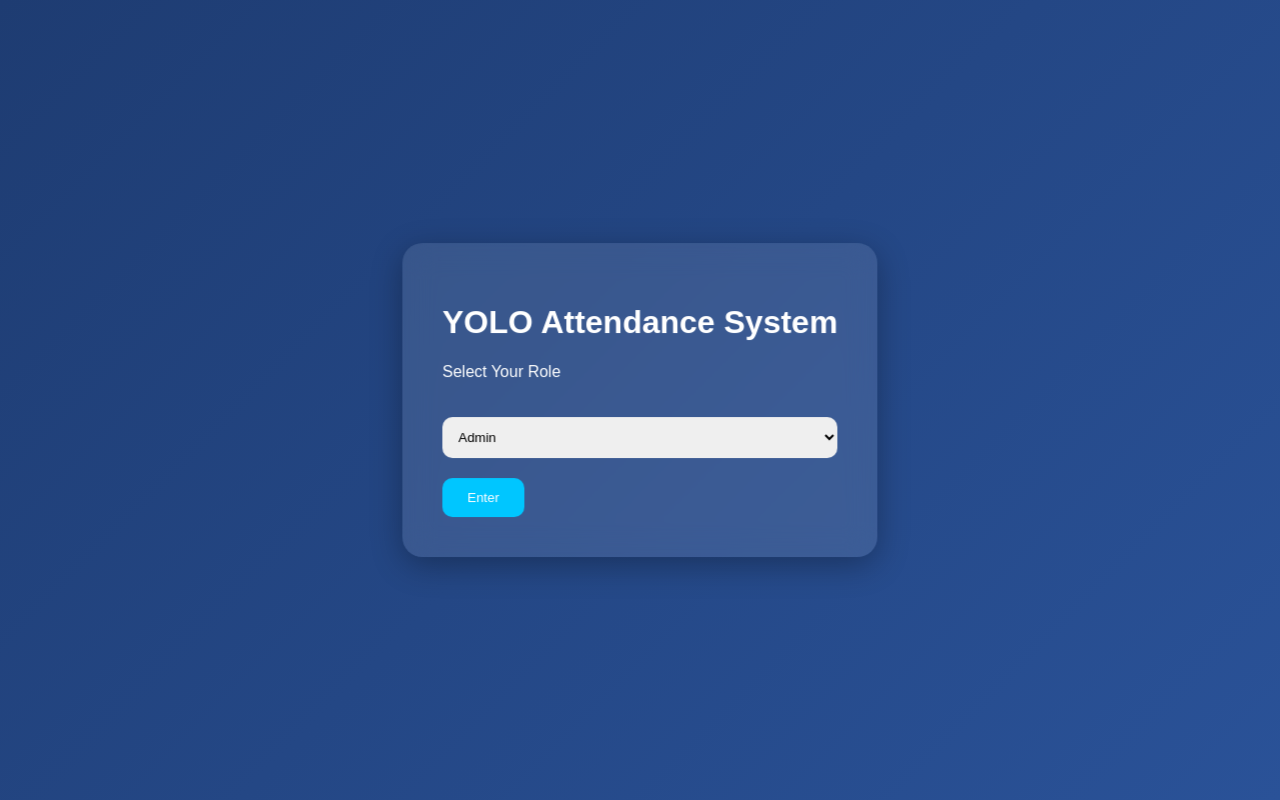
After one commit to srj7042/YOLO-MP, a Flask app: template templates/login.html in a window 1280 px wide. The commit adds this page. Run offline with Flask 3, Linux system fonts and the light colour scheme; the template is opened without the code that fills it, so the values that code supplies are empty; parts of the project's set-up code (start-up, migrations or seed data) failed here and were passed over.

Commit message:
Initial commit - AI Attendance System

```diff
--- a/app.py
+++ b/app.py
@@ -5,11 +5,13 @@ import numpy as np
 import torch
 import sqlite3
 from datetime import datetime
-from flask import Flask, render_template, request, redirect
+from flask import Flask, render_template, request, redirect, session
 from ultralytics import YOLO
 from facenet_pytorch import InceptionResnetV1
 
 app = Flask(__name__)
+app.secret_key = "supersecretkey"
+
 UPLOAD_FOLDER = "static/uploads"
 os.makedirs(UPLOAD_FOLDER, exist_ok=True)
 
@@ -23,7 +25,7 @@ print("[INFO] Loading FaceNet...")
 facenet = InceptionResnetV1(pretrained="vggface2").eval()
 
 # ==============================
-# LOAD FACE EMBEDDINGS
+# LOAD EMBEDDINGS
 # ==============================
 with open("encodings/faces.pkl", "rb") as f:
     known_embeddings = pickle.load(f)
@@ -39,11 +41,10 @@ for name, embeds in known_embeddings.items():
 known_vectors = np.array(known_vectors)
 THRESHOLD = 0.9
 
-
 # ==============================
-# DATABASE SETUP
+# DATABASE
 # ==============================
-def init_database():
+def init_db():
     conn = sqlite3.connect("attendance.db")
     cursor = conn.cursor()
 
@@ -51,8 +52,8 @@ def init_database():
     CREATE TABLE IF NOT EXISTS students (
         id INTEGER PRIMARY KEY AUTOINCREMENT,
         name TEXT UNIQUE,
-        roll_no TEXT,
-        class TEXT
+        roll_no TEXT UNIQUE,
+        class_name TEXT
     )
     """)
 
@@ -62,7 +63,8 @@ def init_database():
         student_id INTEGER,
         date TEXT,
         time TEXT,
-        status TEXT,
+        status TEXT DEFAULT 'Present',
+        UNIQUE(student_id, date),
         FOREIGN KEY(student_id) REFERENCES students(id)
     )
     """)
@@ -74,49 +76,48 @@ def init_database():
 def add_student(name, roll_no, class_name):
     conn = sqlite3.connect("attendance.db")
     cursor = conn.cursor()
-
     cursor.execute("""
-    INSERT OR IGNORE INTO students (name, roll_no, class)
+    INSERT OR IGNORE INTO students (name, roll_no, class_name)
     VALUES (?, ?, ?)
     """, (name, roll_no, class_name))
-
     conn.commit()
     conn.close()
 
 
-def mark_attendance(name):
+def get_student_id(name):
+    conn = sqlite3.connect("attendance.db")
+    cursor = conn.cursor()
+    cursor.execute("SELECT id FROM students WHERE name=?", (name,))
+    result = cursor.fetchone()
+    conn.close()
+    return result[0] if result else None
+
+
+def mark_attendance(student_id):
     conn = sqlite3.connect("attendance.db")
     cursor = conn.cursor()
 
-    today = datetime.now().strftime("%Y-%m-%d")
-    now = datetime.now().strftime("%H:%M:%S")
+    now = datetime.now()
+    date = now.strftime("%Y-%m-%d")
+    time = now.strftime("%H:%M:%S")
 
-    cursor.execute("SELECT id FROM students WHERE name=?", (name,))
-    student = cursor.fetchone()
-
-    if student is None:
-        conn.close()
-        return
-
-    student_id = student[0]
-
-    cursor.execute("""
-    SELECT * FROM attendance
-    WHERE student_id=? AND date=?
-    """, (student_id, today))
-
-    if cursor.fetchone() is None:
+    try:
         cursor.execute("""
         INSERT INTO attendance (student_id, date, time, status)
         VALUES (?, ?, ?, ?)
-        """, (student_id, today, now, "Present"))
+        """, (student_id, date, time, "Present"))
+
         conn.commit()
+        print("Attendance marked")
+
+    except sqlite3.IntegrityError:
+        print("Already marked today")
 
     conn.close()
 
 
 # ==============================
-# FACE DETECTION + RECOGNITION
+# FACE DETECTION
 # ==============================
 def detect_and_mark(image_path):
     frame = cv2.imread(image_path)
@@ -124,15 +125,14 @@ def detect_and_mark(image_path):
 
     for box in results[0].boxes.xyxy:
         x1, y1, x2, y2 = map(int, box)
+        face = frame[y1:y2, x1:x2]
 
-        face = frame[y1:y2, x1:x2]
         if face.size == 0:
             continue
 
         face = cv2.cvtColor(face, cv2.COLOR_BGR2RGB)
         face = cv2.resize(face, (160, 160))
-        face = torch.tensor(face).permute(2, 0, 1).unsqueeze(0).float()
-        face = face / 255.0
+        face = torch.tensor(face).permute(2, 0, 1).unsqueeze(0).float() / 255.0
 
         with torch.no_grad():
             emb = facenet(face).numpy()
@@ -142,33 +142,64 @@ def detect_and_mark(image_path):
         best_match = known_names[np.argmin(distances)]
 
         if min_dist < THRESHOLD:
-            mark_attendance(best_match)
+            student_id = get_student_id(best_match)
+            if student_id:
+                mark_attendance(student_id)
 
 
 # ==============================
 # ROUTES
 # ==============================
 @app.route("/", methods=["GET", "POST"])
-def home():
+def login():
     if request.method == "POST":
-        file = request.files["image"]
-        if file:
-            path = os.path.join(UPLOAD_FOLDER, file.filename)
-            file.save(path)
-            detect_and_mark(path)
-        return redirect("/dashboard")
+        role = request.form["role"]
+        session["role"] = role
+        if role == "admin":
+            return redirect("/dashboard")
+        else:
+            return redirect("/upload_page")
+    return render_template("login.html")
 
-    return render_template("index.html")
+
+@app.route("/upload_page")
+def upload_page():
+    return render_template("upload.html")
+
+
+@app.route("/upload", methods=["POST"])
+def upload():
+    if "file" not in request.files:
+        return "No file found"
+
+    file = request.files["file"]
+
+    if file.filename == "":
+        return "No file selected"
+
+    filepath = os.path.join(UPLOAD_FOLDER, file.filename)
+    file.save(filepath)
+
+    detect_and_mark(filepath)
+
+    return redirect("/dashboard")
 
 
 @app.route("/dashboard")
 def dashboard():
+    if session.get("role") != "admin":
+        return redirect("/")
+
     conn = sqlite3.connect("attendance.db")
     cursor = conn.cursor()
 
     cursor.execute("""
-    SELECT students.name, students.roll_no, students.class,
-           attendance.date, attendance.time, attendance.status
+    SELECT students.name,
+           students.roll_no,
+           students.class_name,
+           attendance.date,
+           attendance.time,
+           attendance.status
     FROM attendance
     JOIN students ON attendance.student_id = students.id
     ORDER BY attendance.id DESC
@@ -181,17 +212,16 @@ def dashboard():
 
 
 # ==============================
-# START APP
+# START
 # ==============================
 if __name__ == "__main__":
-    init_database()
+    init_db()
 
-    # Add your students here (edit as needed)
-    # Updated Students
-    add_student("Yuvarudra Pawar", "62", "CSE")
-    add_student("Vedant Rai", "58", "CSE")
-    add_student("Suraj Jaiswal", "48", "CSE")
-    add_student("Sujal Kumar", "47", "CSE")
-
+    add_student("Suraj Jaiswal", "101", "CSE")
+    add_student("Sahil Ithape", "102", "CSE")
+    add_student("Sarthak Gupta", "103", "CSE")
+    add_student("Vedant Rai", "104", "CSE")
+    add_student("Yuvarudra Pawar", "105", "CSE")
+    add_student("Sujal Kumar", "106", "CSE")
 
     app.run(debug=True)
--- /dev/null
+++ b/static/css/style.css
@@ -0,0 +1,89 @@
+body {
+    margin: 0;
+    font-family: 'Poppins', sans-serif;
+}
+
+.bg-gradient {
+    background: linear-gradient(135deg, #1e3c72, #2a5298);
+    height: 100vh;
+}
+
+.center-card {
+    position: absolute;
+    top: 50%;
+    left: 50%;
+    transform: translate(-50%, -50%);
+}
+
+.glass-card {
+    background: rgba(255,255,255,0.1);
+    backdrop-filter: blur(15px);
+    padding: 40px;
+    border-radius: 20px;
+    box-shadow: 0 8px 32px rgba(0,0,0,0.3);
+    color: white;
+}
+
+.upload-card {
+    width: 400px;
+    margin: 80px auto;
+    text-align: center;
+}
+
+.table-card {
+    width: 90%;
+    margin: 50px auto;
+    overflow-x: auto;
+}
+
+.input {
+    width: 100%;
+    padding: 12px;
+    margin: 20px 0;
+    border-radius: 10px;
+    border: none;
+}
+
+.input-file {
+    margin: 20px 0;
+}
+
+.btn {
+    padding: 12px 25px;
+    border-radius: 10px;
+    border: none;
+    background: #00c6ff;
+    color: white;
+    cursor: pointer;
+    transition: 0.3s;
+}
+
+.btn:hover {
+    background: #0072ff;
+    transform: scale(1.05);
+}
+
+.navbar {
+    display: flex;
+    justify-content: space-between;
+    padding: 20px 40px;
+    background: rgba(0,0,0,0.3);
+    color: white;
+}
+
+table {
+    width: 100%;
+    border-collapse: collapse;
+    margin-top: 20px;
+    color: white;
+}
+
+th, td {
+    padding: 12px;
+    border-bottom: 1px solid rgba(255,255,255,0.2);
+}
+
+.present {
+    color: #00ffae;
+    font-weight: bold;
+}
--- /dev/null
+++ b/templates/login.html
@@ -0,0 +1,23 @@
+<!DOCTYPE html>
+<html>
+<head>
+    <title>YOLO Attendance - Login</title>
+    <link rel="stylesheet" href="{{ url_for('static', filename='css/style.css') }}">
+</head>
+<body class="bg-gradient">
+
+<div class="glass-card center-card">
+    <h1>YOLO Attendance System</h1>
+    <p>Select Your Role</p>
+
+    <form method="POST">
+        <select name="role" class="input">
+            <option value="admin">Admin</option>
+            <option value="teacher">Teacher</option>
+        </select>
+        <button class="btn">Enter</button>
+    </form>
+</div>
+
+</body>
+</html>
```
Also changed, not shown: database.py (+44 -18 lines), static/style.css (deleted, +0 -22 lines), templates/dashboard.html (+20 -13 lines), templates/index.html (+13 -5 lines), templates/upload.html (added, +17 -0 lines), 1 other file.
